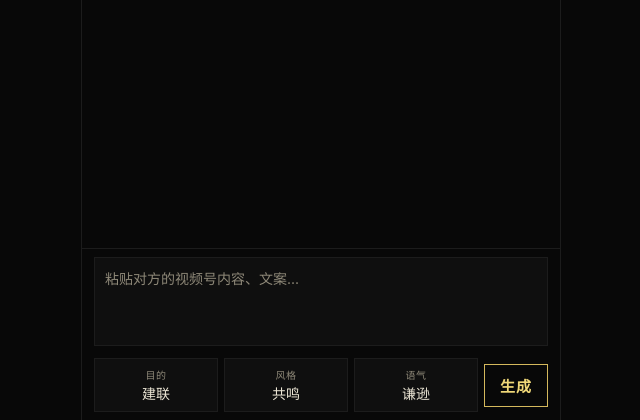
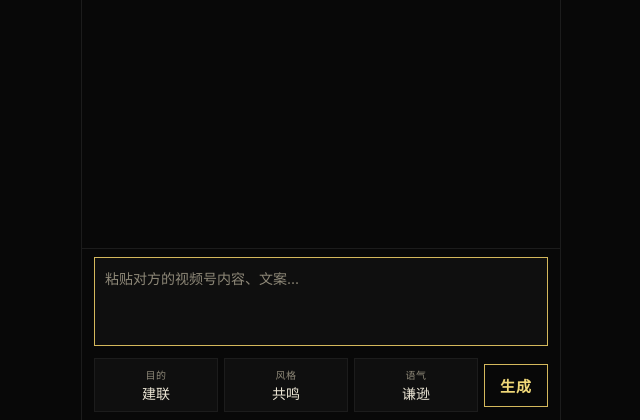
Before and after one commit to keatemorishita-svg/anchor, a Flask app: page / in a window 1280 px wide, with the pointer over the restyled element. Shown: the part 380-800 px from the top of the page, without its empty margins (319-959 px from the left). Run offline with Flask 3, Linux system fonts and the light colour scheme.

Commit message:
Style: textarea hover lights up all four sides gold

```diff
--- a/templates/index.html
+++ b/templates/index.html
@@ -78,6 +78,7 @@
     font-family: inherit; outline: none; resize: none; line-height: 1.5;
   }
   .comment-bar textarea:focus { border-color: var(--gold); }
+  .textarea-wrap:hover textarea { border-color: var(--gold); }
   .comment-bar textarea::placeholder { color: var(--text-muted); font-size: 14px; }
   .clear-btn {
     position: absolute; top: 0; right: 0;
```
